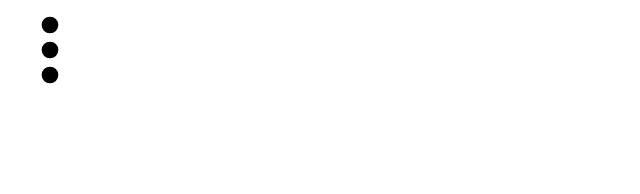
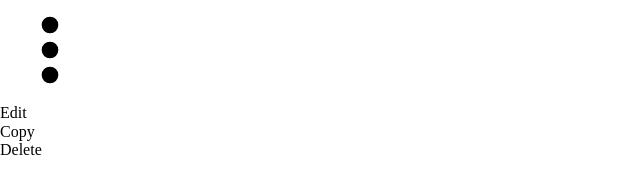
Before and after one commit to cadltop/dropdown-menu, a website built with webpack: page src/index.html in a window 1280 px wide. Shown: the whole page, without its empty margins (0-640 px from the left). Built offline with nearby package versions, Linux system fonts and the light colour scheme.

Commit message:
Add .menu div with .option divs

```diff
--- a/src/index.html
+++ b/src/index.html
@@ -7,5 +7,10 @@
 </head>
 <body>
     <img src="../res/dots-vertical.svg" alt="options icon">
+    <div class="menu">
+        <div class="option">Edit</div>
+        <div class="option">Copy</div>
+        <div class="option">Delete</div>
+    </div>
 </body>
 </html>
```
